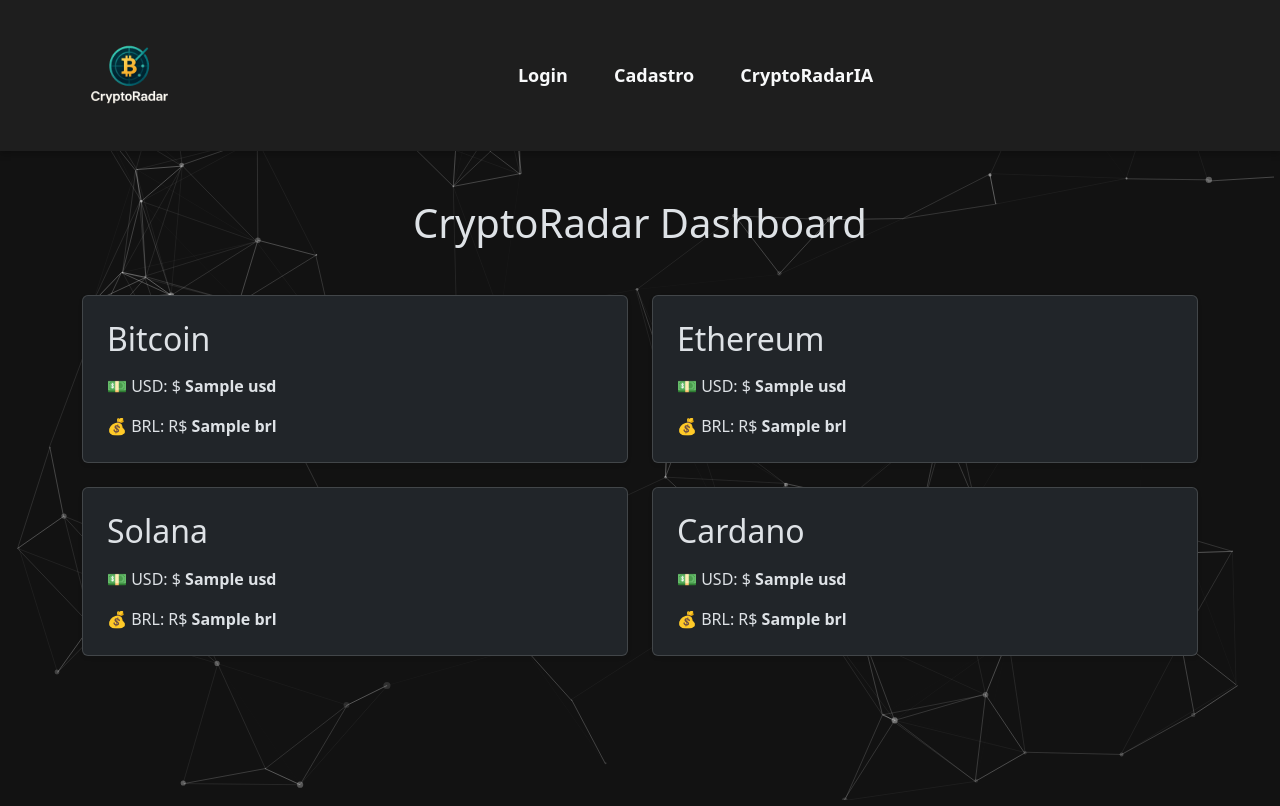
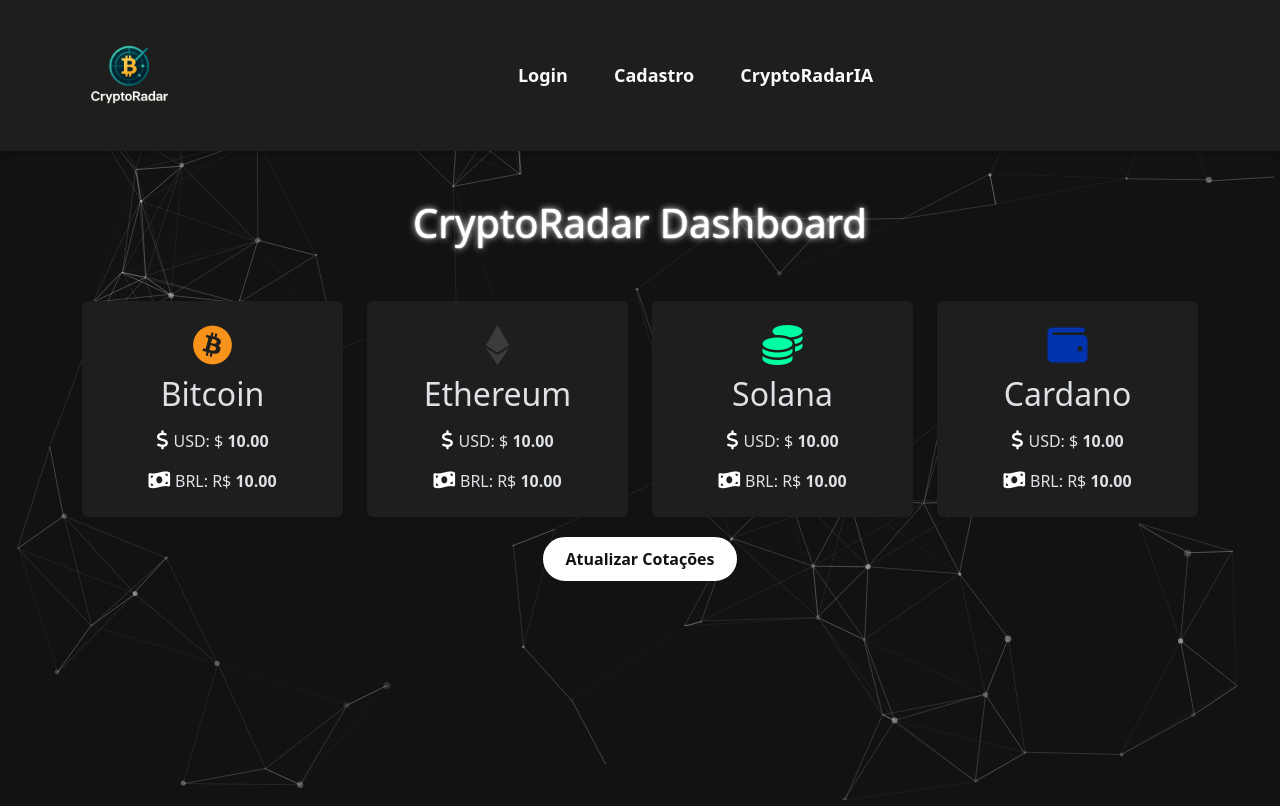
Before and after one commit to diogopelinson/CryptoRadar, a Flask app: page / in a window 1280 px wide. Run offline with Flask 3, Linux system fonts and the light colour scheme; a database or web service that is not in the repository returns one stand-in record (values such as "Sample title"); data that the repository does not hold is empty.

Commit message:
Deixando esteticamente mais bonito

```diff
--- a/templates/index.html
+++ b/templates/index.html
@@ -4,9 +4,13 @@
   <meta charset="UTF-8">
   <meta name="viewport" content="width=device-width, initial-scale=1.0">
   <title>CryptoRadar</title>
+
   <link href="https://cdn.jsdelivr.net/npm/bootstrap@5.3.2/dist/css/bootstrap.min.css" rel="stylesheet">
+  <link href="https://cdn.jsdelivr.net/npm/bootstrap-icons@1.10.5/font/bootstrap-icons.css" rel="stylesheet">
+  <link href="https://cdnjs.cloudflare.com/ajax/libs/font-awesome/6.5.0/css/all.min.css" rel="stylesheet">
   <link rel="shortcut icon" href="static/logo.ico" type="image/x-icon">
   <script src="https://cdn.jsdelivr.net/particles.js/2.0.0/particles.min.js"></script>
+
   <style>
     body {
       background-color: #121212;
@@ -47,6 +51,53 @@
     .navbar-brand img {
       height: 95px;
     }
+    .card-icon {
+      font-size: 2.5rem;
+      margin-bottom: 10px;
+    }
+    .price-icon {
+      font-size: 1.2rem;
+      color: #ffffff;
+      margin-right: 5px;
+    }
+    .card {
+      transition: all 0.3s ease;
+      background-color: #1e1e1e;
+      border: none;
+    }
+    .card:hover {
+      transform: translateY(-10px);
+      box-shadow: 0 8px 16px rgba(255, 255, 255, 0.2);
+    }
+    .dashboard-title {
+        text-align: center;
+        font-size: 2.5rem;
+        color: #fff;
+        text-shadow: 0 0 0.2px #ffffff, 0 0 4px #ffffff, 0 0 6px #ffffff;
+        margin-bottom: 30px;
+        animation: pulse 6s infinite;
+    }
+    @keyframes pulse {
+      0% { text-shadow: 0 0 1px #ffffff, 0 0 1px #ffffff, 0 0 1px #ffffff; }
+      50% { text-shadow: 0 0 2px #ffffff, 0 0 3px #ffffff, 0 0 23px #ffffff; }
+      100% { text-shadow: 0 0 1px #ffffff, 0 0 1px #ffffff, 0 0 1px #ffffff; }
+    }
+    .btn-refresh {
+      display: block;
+      margin: 20px auto;
+      padding: 8px 20px;
+      font-size: 16px;
+      font-weight: bold;
+      background-color: #ffffff;
+      border: 2px solid #ffffff;
+      border-radius: 30px;
+      color: #121212;
+      transition: background-color 0.3s, color 0.3s;
+    }
+    .btn-refresh:hover {
+      background-color: #121212;
+      color: #ffffff;
+    }
   </style>
 </head>
 <body>
@@ -69,114 +120,82 @@
 </header>
 
 <div class="container-lg my-5" id="dashboard">
-    <h1 class="text-center mb-5">CryptoRadar Dashboard</h1>
-    <div class="row g-4">
-        <div class="col-md-6">
-            <div class="card shadow-sm p-4">
+  <h1 class="dashboard-title">CryptoRadar Dashboard</h1>
+
+  <div class="row g-4 mt-4">
+
+    <div class="col-md-6 col-lg-3">
+      <div class="card shadow-sm p-4 text-center">
+        <i class="fab fa-bitcoin card-icon" style="color: #f7931a;"></i>
         <h2 class="card-title mb-3">Bitcoin</h2>
-                <p class="card-text">💵 USD: $ <strong>{{ dados['bitcoin']['usd'] }}</strong></p>
-                <p class="card-text">💰 BRL: R$ <strong>{{ dados['bitcoin']['brl'] }}</strong></p>
-            </div>
-        </div>
-        <div class="col-md-6">
-            <div class="card shadow-sm p-4">
-                <h2 class="card-title mb-3">Ethereum</h2>
-                <p class="card-text">💵 USD: $ <strong>{{ dados['ethereum']['usd'] }}</strong></p>
-                <p class="card-text">💰 BRL: R$ <strong>{{ dados['ethereum']['brl'] }}</strong></p>
-            </div>
-        </div>
-        <div class="col-md-6">
-            <div class="card shadow-sm p-4">
-                <h2 class="card-title mb-3">Solana</h2>
-                <p class="card-text">💵 USD: $ <strong>{{ dados['solana']['usd'] }}</strong></p>
-                <p class="card-text">💰 BRL: R$ <strong>{{ dados['solana']['brl'] }}</strong></p>
-            </div>
-        </div>
-        <div class="col-md-6">
-            <div class="card shadow-sm p-4">
-                <h2 class="card-title mb-3">Cardano</h2>
-                <p class="card-text">💵 USD: $ <strong>{{ dados['cardano']['usd'] }}</strong></p>
-                <p class="card-text">💰 BRL: R$ <strong>{{ dados['cardano']['brl'] }}</strong></p>
-            </div>
-        </div>
+        <p class="card-text"><i class="fas fa-dollar-sign price-icon"></i>USD: $ <strong>{{ "{:,.2f}".format(dados['bitcoin']['usd']) }}</strong></p>
+        <p class="card-text"><i class="fas fa-money-bill-wave price-icon"></i>BRL: R$ <strong>{{ "{:,.2f}".format(dados['bitcoin']['brl']) }}</strong></p>
       </div>
     </div>
 
+    <div class="col-md-6 col-lg-3">
+      <div class="card shadow-sm p-4 text-center">
+        <i class="fab fa-ethereum card-icon" style="color: #3c3c3d;"></i>
+        <h2 class="card-title mb-3">Ethereum</h2>
+        <p class="card-text"><i class="fas fa-dollar-sign price-icon"></i>USD: $ <strong>{{ "{:,.2f}".format(dados['ethereum']['usd']) }}</strong></p>
+        <p class="card-text"><i class="fas fa-money-bill-wave price-icon"></i>BRL: R$ <strong>{{ "{:,.2f}".format(dados['ethereum']['brl']) }}</strong></p>
+      </div>
+    </div>
+
+    <div class="col-md-6 col-lg-3">
+      <div class="card shadow-sm p-4 text-center">
+        <i class="fas fa-coins card-icon" style="color: #00ffa3;"></i>
+        <h2 class="card-title mb-3">Solana</h2>
+        <p class="card-text"><i class="fas fa-dollar-sign price-icon"></i>USD: $ <strong>{{ "{:,.2f}".format(dados['solana']['usd']) }}</strong></p>
+        <p class="card-text"><i class="fas fa-money-bill-wave price-icon"></i>BRL: R$ <strong>{{ "{:,.2f}".format(dados['solana']['brl']) }}</strong></p>
+      </div>
+    </div>
+
+    <div class="col-md-6 col-lg-3">
+      <div class="card shadow-sm p-4 text-center">
+        <i class="fas fa-wallet card-icon" style="color: #0033ad;"></i>
+        <h2 class="card-title mb-3">Cardano</h2>
+        <p class="card-text"><i class="fas fa-dollar-sign price-icon"></i>USD: $ <strong>{{ "{:,.2f}".format(dados['cardano']['usd']) }}</strong></p>
+        <p class="card-text"><i class="fas fa-money-bill-wave price-icon"></i>BRL: R$ <strong>{{ "{:,.2f}".format(dados['cardano']['brl']) }}</strong></p>
+      </div>
+    </div>
+
+  </div>
+
+  <button class="btn-refresh" onclick="location.reload()">Atualizar Cotações</button>
+</div>
 
 <script src="https://cdn.jsdelivr.net/npm/bootstrap@5.3.2/dist/js/bootstrap.bundle.min.js"></script>
+
 <script>
 particlesJS('particles-js', {
     particles: {
-            number: {
-                value: 80,
-                density: {
-                    enable: true,
-                    value_area: 800
-                }
-            },
-            color: {
-                value: "#ffffff"
-            },
-            shape: {
-                type: "circle",
-                stroke: {
-                    width: 0,
-                    color: "#000000"
-                }
-            },
+      number: { value: 80, density: { enable: true, value_area: 800 } },
+      color: { value: "#ffffff" },
+      shape: { type: "circle" },
       opacity: {
         value: 0.5,
         random: true,
-                anim: {
-                    enable: true,
-                    speed: 1,
-                    opacity_min: 0.1,
-                    sync: false
-                }
+        anim: { enable: true, speed: 1, opacity_min: 0.1, sync: false }
       },
       size: {
         value: 3,
         random: true,
-                anim: {
-                    enable: true,
-                    speed: 40,
-                    size_min: 0.1,
-                    sync: false
-                }
+        anim: { enable: true, speed: 40, size_min: 0.1, sync: false }
       },
-            line_linked: {
-                enable: true,
-                distance: 150,
-                color: "#ffffff",
-                opacity: 0.4,
-                width: 1
-            },
-            move: {
-                enable: true,
-                speed: 6,
-                direction: "none",
-                random: true,
-                straight: false,
-                out_mode: "out",
-                bounce: false
-            }
+      line_linked: { enable: true, distance: 150, color: "#ffffff", opacity: 0.4, width: 1 },
+      move: { enable: true, speed: 6, random: true, out_mode: "out" }
     },
     interactivity: {
-            detect_on: "canvas",
       events: {
-                onhover: {
-                    enable: true,
-                    mode: "repulse"
-                },
-                onclick: {
-                    enable: true,
-                    mode: "push"
-                },
+        onhover: { enable: true, mode: "repulse" },
+        onclick: { enable: true, mode: "push" },
         resize: true
       }
     },
     retina_detect: true
 });
 </script>
+
 </body>
 </html>
```
Lines whose indentation alone changed are shown as unchanged.
